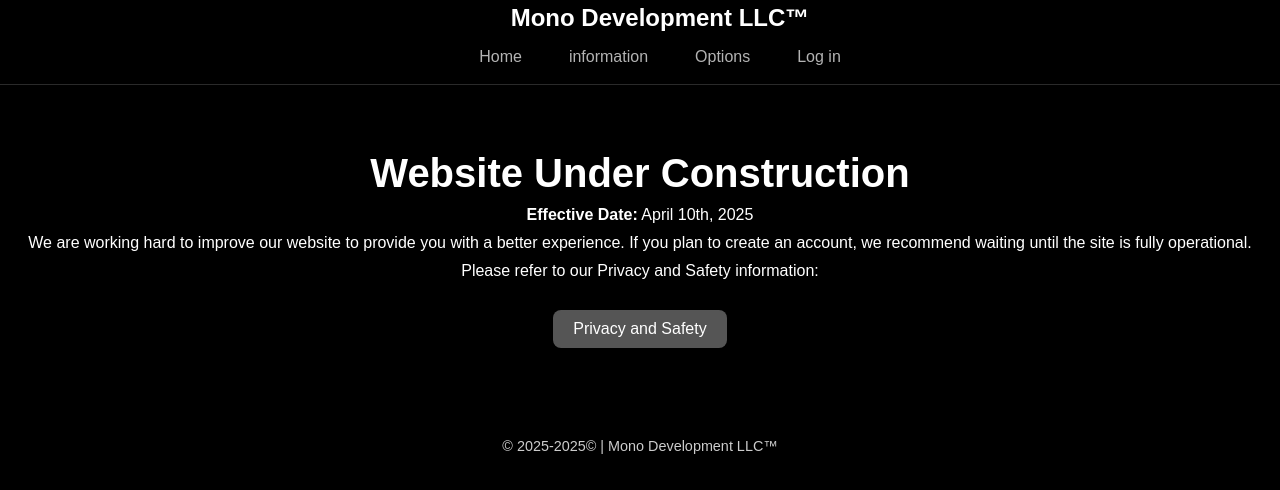
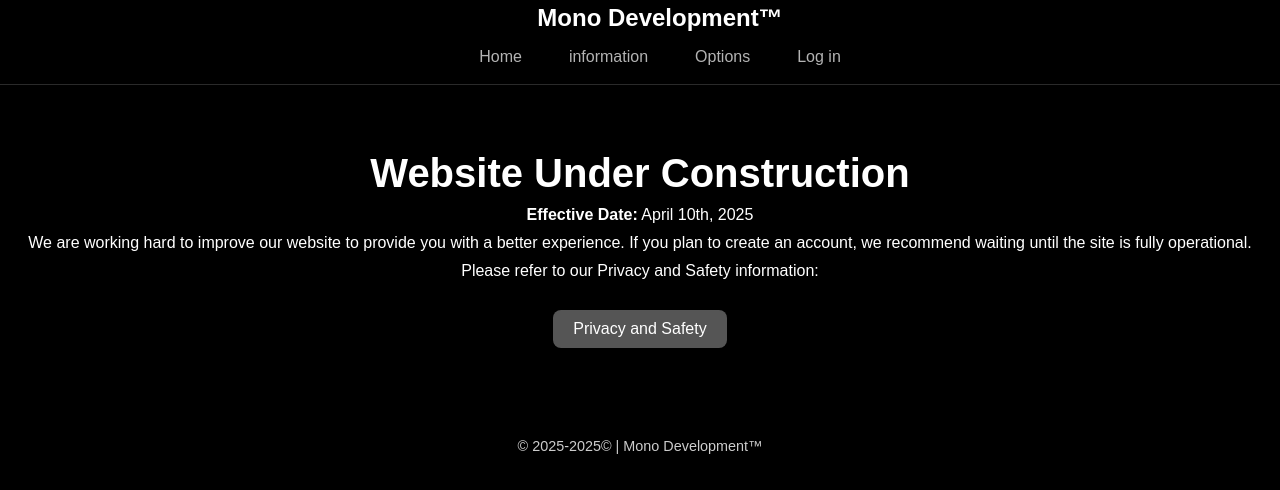
Before and after one commit to M0noDev/Mono-Development, a plain HTML site: page index.html in a window 1280 px wide. Shown: the part 76-566 px from the top of the page. Drawn offline with Linux system fonts and the light colour scheme.

Commit message:
Update index.html
we arnt a fourmed LLC yet and in british law it is illegal to call something an LLC if its not foumed

```diff
--- a/index.html
+++ b/index.html
@@ -3,7 +3,7 @@
 <head>
   <meta charset="UTF-8">
   <meta name="viewport" content="width=device-width, initial-scale=1.0">
-  <title>Website Under Construction - Mono Development LLC™</title>
+  <title>Website Under Construction - Mono Development™</title>
   <link rel="icon" href="https://raw.githubusercontent.com/M0noDev/Mono-Development/refs/heads/main/Mono%20Logo.png" type="image/png">
   <style>
     /* Dark Theme Variables */
@@ -236,7 +236,7 @@
   <header>
     <div class="logo-container">
       <img src="https://raw.githubusercontent.com/M0noDev/Mono-Development/refs/heads/main/Mono%20Logo.png" alt="Logo" class="logo">
-      <span class="logo-text">Mono Development LLC™</span>
+      <span class="logo-text">Mono Development™</span>
     </div>
     <nav>
       <ul>
@@ -262,7 +262,7 @@
   </div>
 
   <footer>
-    &copy; 2025-2025© | Mono Development LLC™
+    &copy; 2025-2025© | Mono Development™
   </footer>
 
   <!-- LOGIN MODAL: Overlay + Card -->
```
